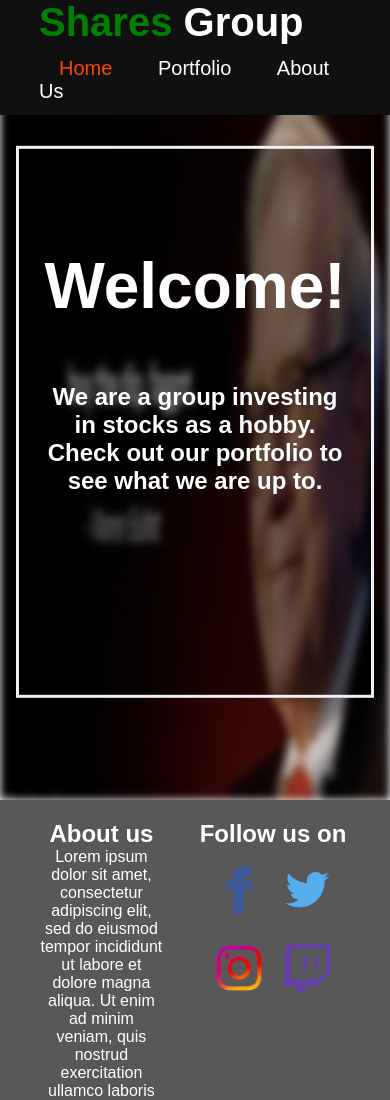
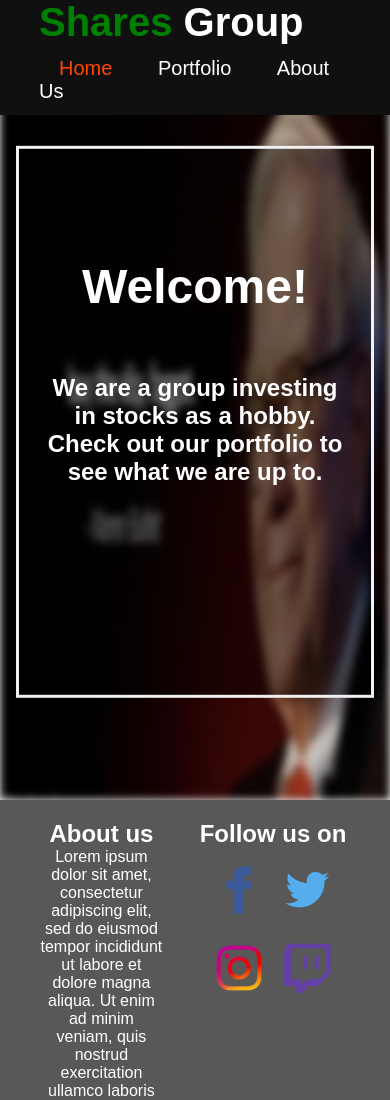
Before and after one commit to McN00bet/McN00bet.github.io, a plain HTML site: page index.html in a window 390 px wide. Shown: the top 1100 px of the page. Drawn offline with Linux system fonts and the light colour scheme.

Commit message:
Add files via upload

```diff
--- a/css/styles.css
+++ b/css/styles.css
@@ -186,7 +186,7 @@ footer {
 
 @media(max-width: 768px) {
     #description h1 {
-        font-size: 64px;
+        font-size: 48px;
     }
 
     #description p {
```
